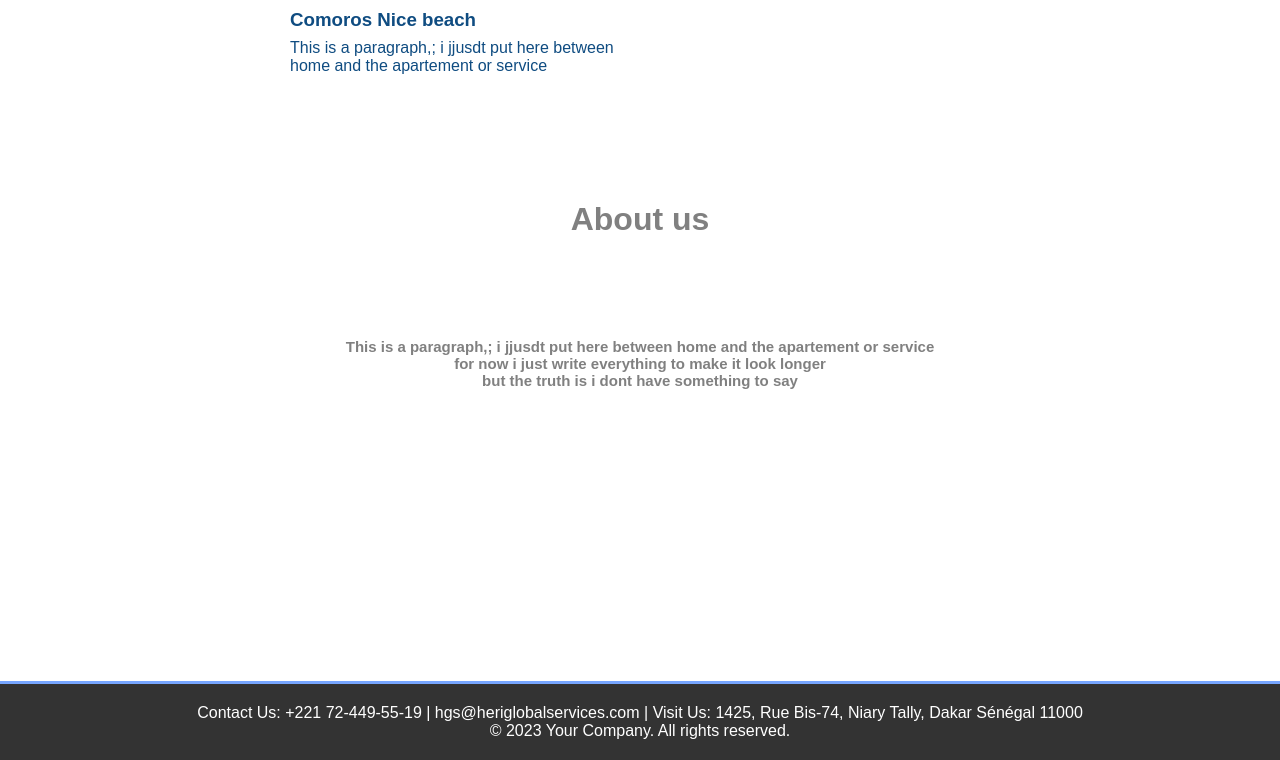
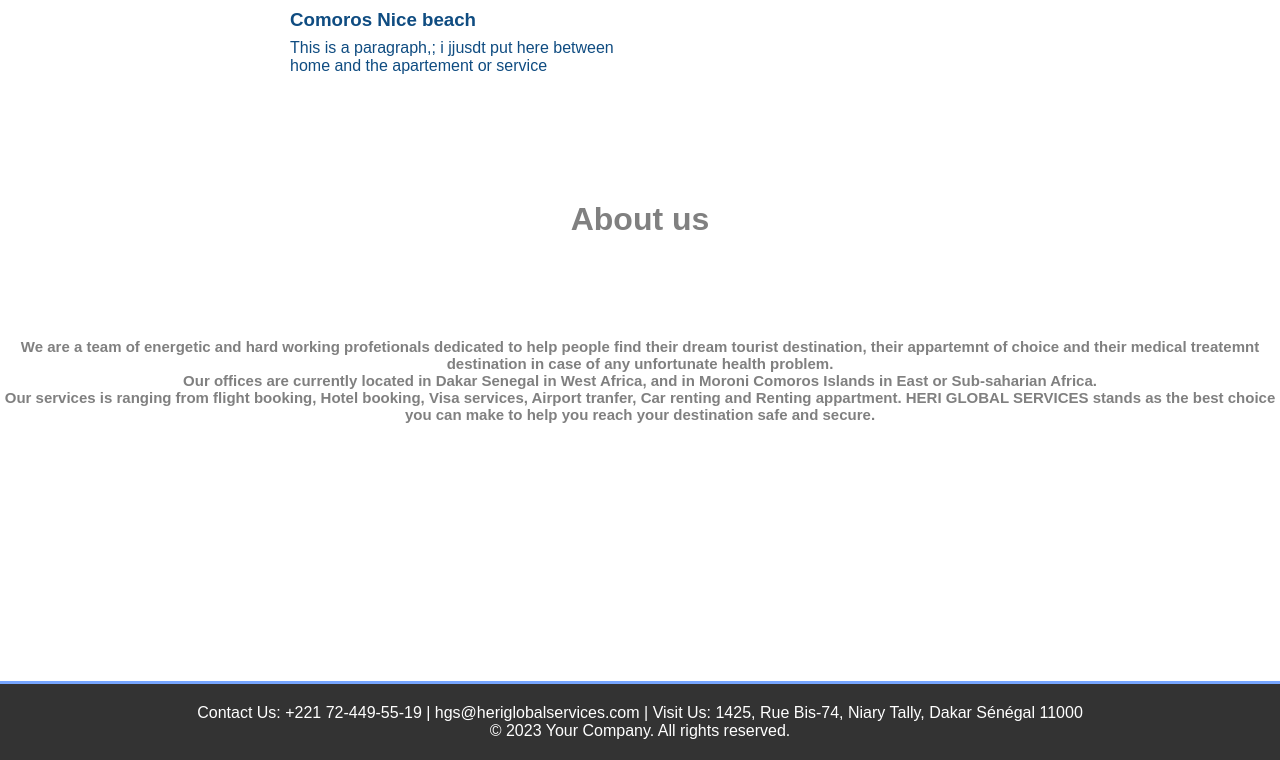
Before and after one commit to Byadillah/heriglobal_services_buz, a plain HTML site: page index.html in a window 1280 px wide. Shown: the part 2453-3213 px from the top of the page. Drawn offline with Linux system fonts and the light colour scheme.

Commit message:
Update index.html

```diff
--- a/index.html
+++ b/index.html
@@ -86,9 +86,9 @@
 
     <div class="about">
         <h1>About us</h1>
-        <h3>This is a paragraph,; i jjusdt put here between home and the apartement or service </h3>
-        <h3>for now i just write everything to make it look longer</h3>
-        <h3> but the truth is i dont have something to say</h3>
+        <h3>We are a team of energetic and hard working profetionals dedicated to help people find their dream tourist destination, their appartemnt of choice and their medical treatemnt destination in case of any unfortunate health problem. </h3>
+        <h3>Our offices are currently located in Dakar Senegal in West Africa, and in Moroni Comoros Islands in East or Sub-saharian Africa.</h3>
+        <h3> Our services is ranging from flight booking, Hotel booking, Visa services, Airport tranfer, Car renting and Renting appartment. HERI GLOBAL SERVICES stands as the best choice you can make to help you reach your destination safe and secure.</h3>
     </div>
 
     <footer id="contact_id">
```
